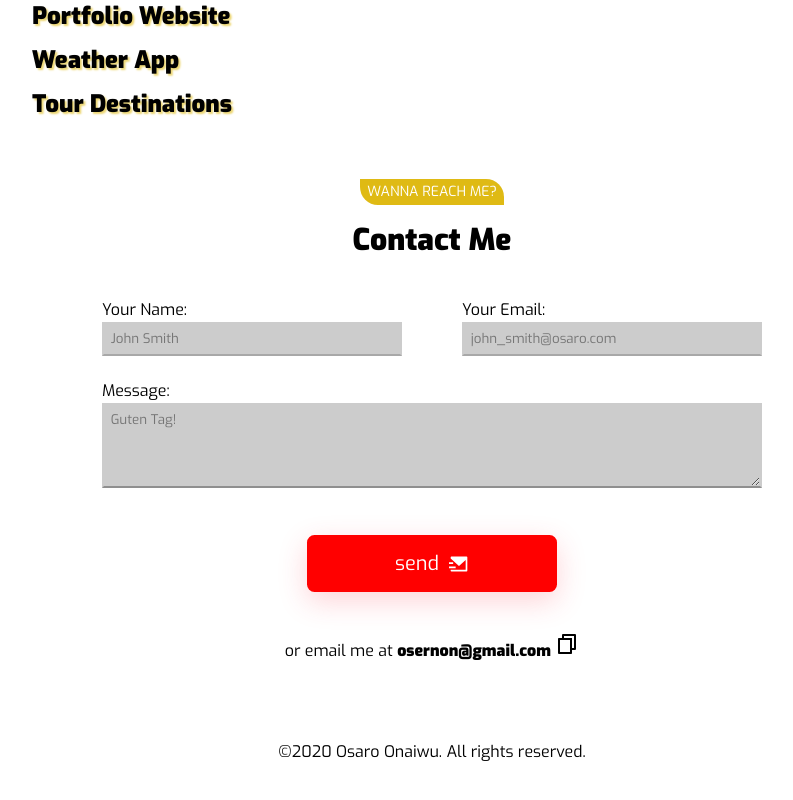
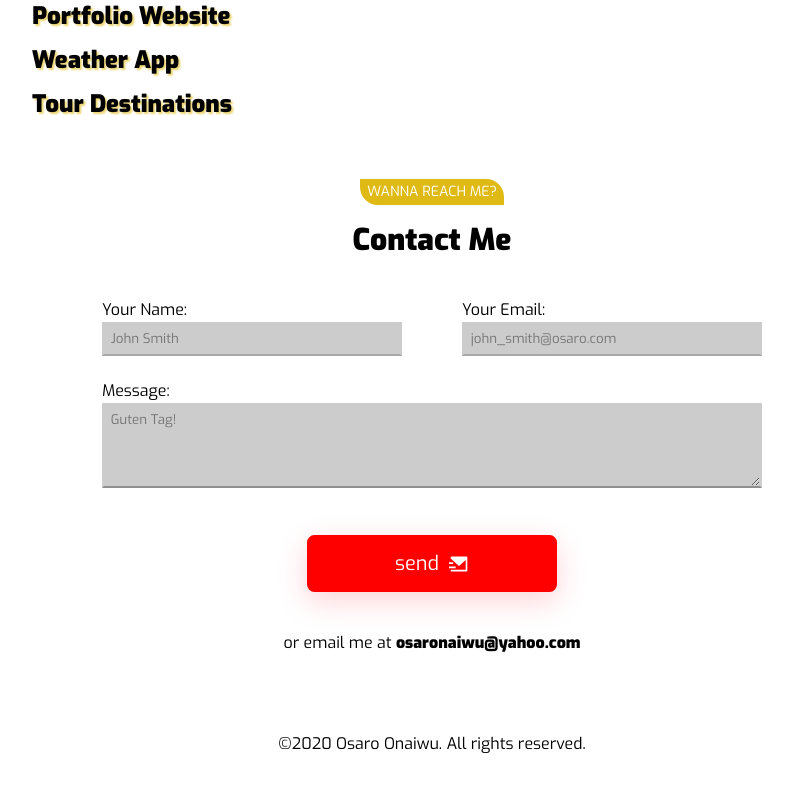
Before and after one commit to osaroDEV/reactPortfolio, a React (Create React App) app: page / in a window 1280 px wide. Shown: the part 2211-3011 px from the top of the page, without its empty margins (208-1001 px from the left). Built offline with nearby package versions, Linux system fonts and the light colour scheme.

Commit message:
add tooltip && change email address

```diff
--- a/src/components/Contact.js
+++ b/src/components/Contact.js
@@ -1,9 +1,18 @@
 import React from 'react';
-import { RiMailSendFill, RiFileCopyLine } from 'react-icons/ri';
+import { RiMailSendFill } from 'react-icons/ri';
 import { useGlobalContext } from '../context';
 
 const Contact = () => {
-  const { email, darkMode, isTooltip, setIsTooltip } = useGlobalContext();
+  const { email } = useGlobalContext();
+
+  // useEffect(() => {
+  //   const timeout = setTimeout(() => {
+  //     setIsHover(false);
+  //   }, 3000);
+  //   return () => {
+  //     clearTimeout(timeout);
+  //   };
+  // }, [setIsHover, isHover]);
 
   return (
     <div id='contact' className='contact'>
@@ -52,22 +61,10 @@ const Contact = () => {
               fontSize: '0.8rem',
               textAlign: 'center',
             }}
+
           >
-            or email me at <strong>{email}</strong>{' '}
-            <span
-              className='icon-tooltip'
-              // onClick={() => setIsTooltip(!isTooltip)}
-            >
-              {/* <span className='tooltip'>{
-                isTooltip ? 'copied' : 'click'
-              }</span> */}
-              <RiFileCopyLine
-                className='copy'
-                onClick={() => {
-                  navigator.clipboard.writeText(email);
-                }}
-              />
-            </span>
+            or email me at <a href="mailto: osaronaiwu@yahoo.com"><strong className='email-tooltip'>{email}<span className='tooltip'>click</span></strong></a>
+
           </p>
         </section>
       </form>
--- a/src/context.js
+++ b/src/context.js
@@ -5,16 +5,8 @@ const AppContext = ({ children }) => {
   const [isLoading, setIsLoading] = useState(true);
   const [darkMode, setDarkMode] = useState(false);
   const [modalOpen, setModalOpen] = useState(false);
-  const [isTooltip, setIsTooltip] = useState(false);
-  const email= 'osernon@gmail.com';
-
-  // const darkOpen = () => {
-  //   if (darkMode && modalOpen) {
-  //     return true;
-  //   } else {
-  //     return false;
-  //   }
-  // }
+  const [isHover, setIsHover] = useState(false);
+  const email= 'osaronaiwu@yahoo.com';
 
   return (
     <ContextProvider.Provider
@@ -25,8 +17,8 @@ const AppContext = ({ children }) => {
         setDarkMode,
         modalOpen,
         setModalOpen,
-        isTooltip,
-        setIsTooltip,
+        setIsHover,
+        isHover,
         email
       }}
     >
--- a/src/index.css
+++ b/src/index.css
@@ -754,21 +754,36 @@ label {
   font-size: 1.2rem;
 }
 
-/* .icon-tooltip {
+.email-tooltip {
   position: relative;
 }
 
 .tooltip {
   position: absolute;
   left: 50px;
+  padding: 0.25em 0.5em;
+  /* bottom: 0; */
+  top: -30px;
   visibility: hidden;
-  border: 1px solid green;
+  background: rgb(223, 186, 20);
+  color: #fff;
+  /* border: 1px solid green; */
 }
 
-.icon-tooltip:hover .tooltip {
+.email-tooltip:hover .tooltip {
   visibility: visible;
 }
 
-.copy:hover {
+p a {
+  color: #000;
+  text-decoration: none;
+  transition: all 0.3s linear;
+}
+
+p a:hover {
+  cursor: pointer;
+}
+
+/*.copy:hover {
   color: rgb(223, 186, 20);
 } */
```
